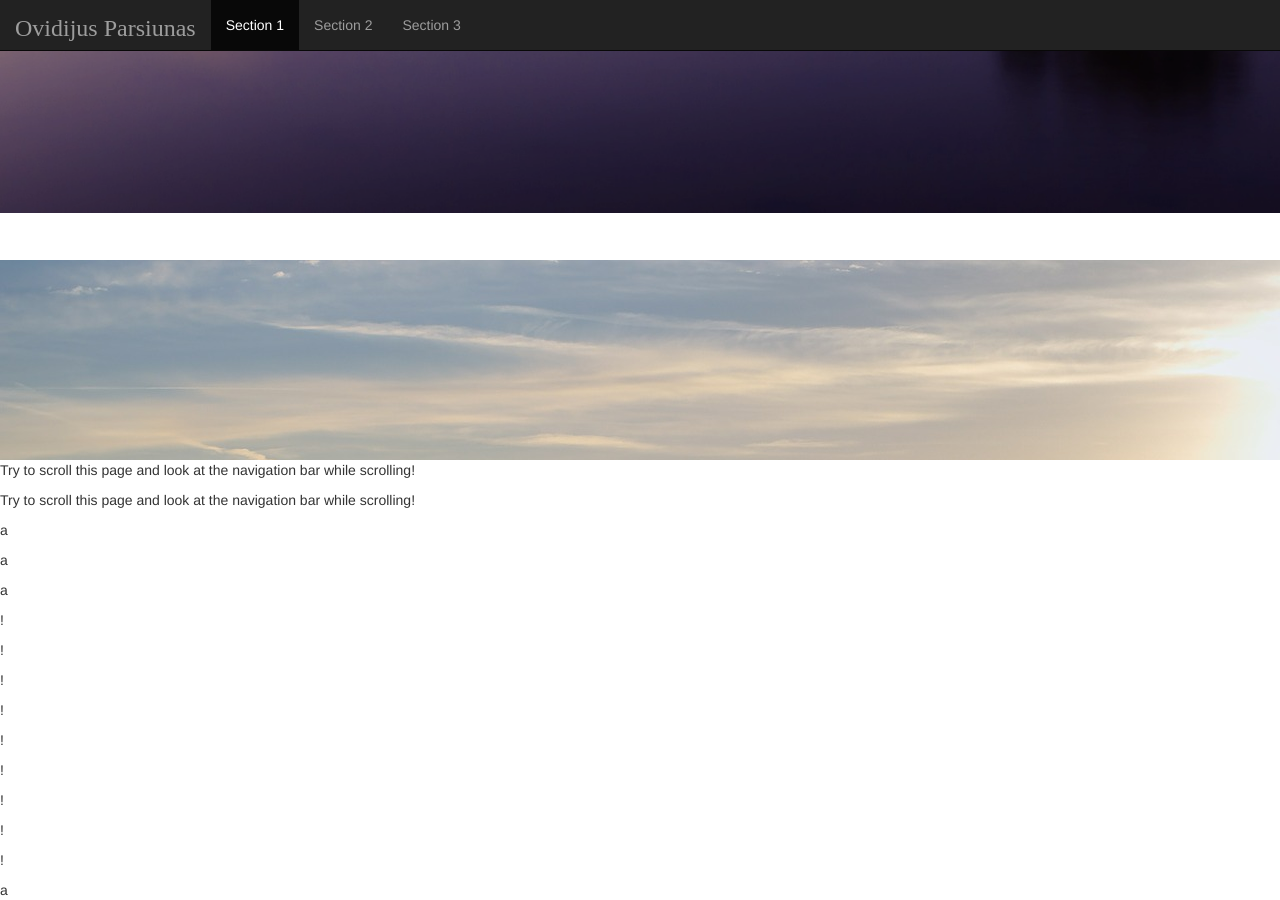
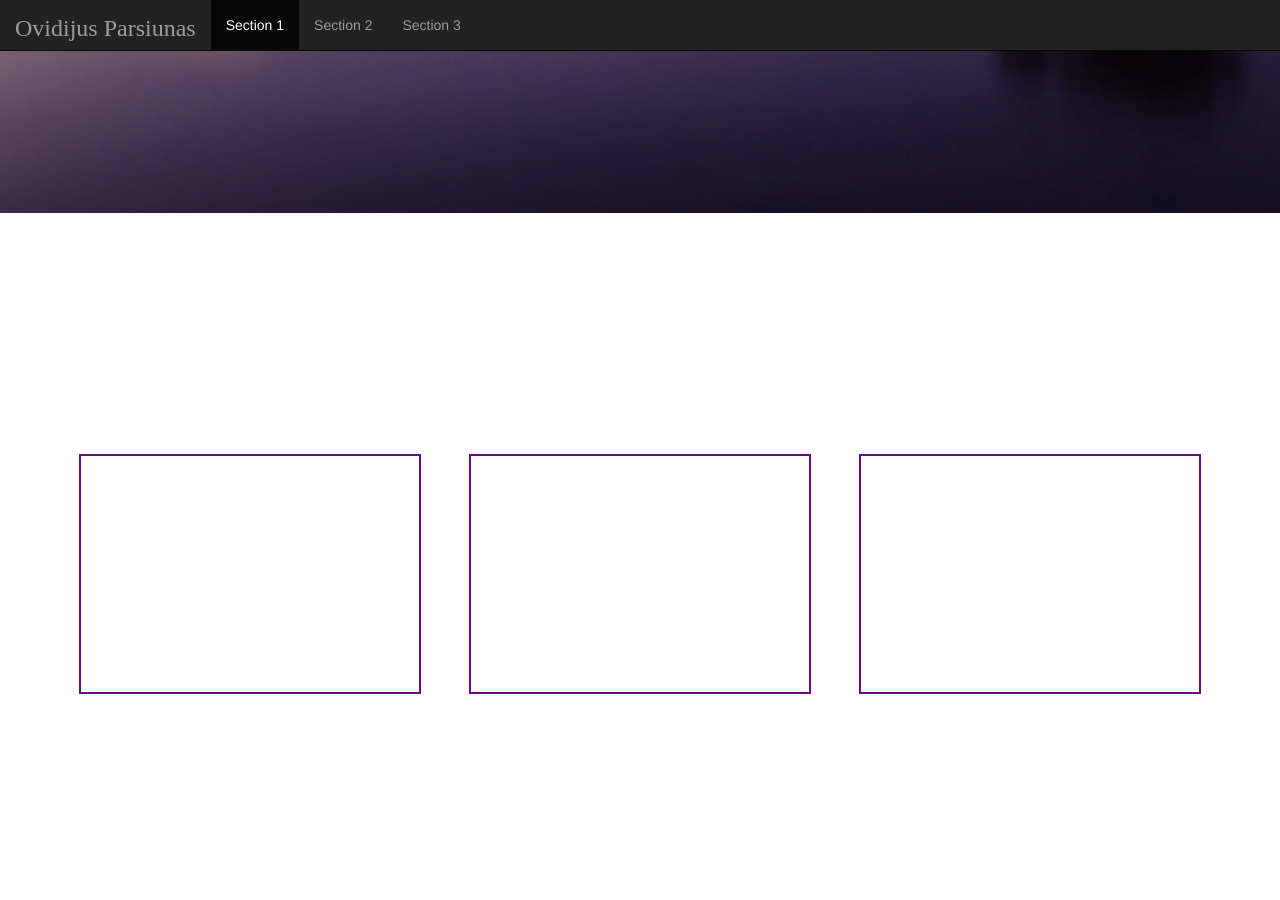
Before and after one commit to OvidijusParsiunas/OvidijusParsiunas.github.io, a Jekyll site: the page index.html, which Jekyll copies as it is, in a window 1280 px wide and 900 px high, scrolled down 687 px. Built offline with Jekyll 4.4.1, drawn with Linux system fonts in a browser that asks for light colours; some of the changed text lies outside the part shown.

Commit message:
Initial framework of section #2

```diff
--- a/css/index.css
+++ b/css/index.css
@@ -20,7 +20,6 @@
   height: 100vh;
 }
 
-
 #parallax{
       height:200px;
       padding-bottom:50px;
@@ -40,6 +39,7 @@
       background-repeat: no-repeat;
       background-position: 50% 50%;
 }
+
 .blur {
   opacity: 0;
   -ms-filter: "progid:DXImageTransform.Microsoft.Alpha(Opacity=0)";
@@ -159,7 +159,18 @@
  /*  font: bold 2em sans-serif;
      line-height: 1;
  */
+ #section1-2{
+   height: 600px;
+ }
+ #section1-5{
+   z-index: 15;
+ }
+
 .headline {
+  display: block;
+  margin-top: 60px;
+  margin-bottom: 0;
+  padding-bottom: 20px;
   text-align: center;
   font: bold sans-serif;
   font-size: 5em;
@@ -167,9 +178,51 @@
   opacity: 0;
 }
 
-.backgroundImage{
-  background-image: url('/media/2.jpg');
-  height: 200px;
+.headline-border{
+  margin: 0 auto;
+  display: block;
+  align-self: center;
+  width: 80%;
+  border-top: 2px solid #A9A9A9;
+  opacity: 0;
+  -webkit-transition: opacity 3s, -webkit-transform 3s;
+  transition: opacity 3s, transform 3s;
+  -webkit-transform: scale(0,1);
+  -ms-transform: scale(0,1);
+  transform: scale(0,1);
+}
+
+.headline-border2{
+  opacity: 1;
+  filter: alpha(opacity=100);
+  -webkit-transform: scale(1);
+  -ms-transform: scale(1);
+  transform: scale(1);
+}
+
+.container{
+  margin: 0 auto;
+}
+
+.motivation{
+  margin: 0 auto;
+  width: 95%;
+  height: 80%;
+  border: 2px solid #6A0888;
+  margin-top: 5%;
+}
+
+
+.fixed-square{
+  width: 20px;
+  height: 20px;
+  left: 80%;
+  position: absolute;
+  top: 95%;
+  z-index: 10;
+  -ms-transform: rotate(45deg); /* IE 9 */
+  -webkit-transform: rotate(45deg); /* Safari */
+  transform: rotate(45deg);
 }
 #square{
   position: absolute;
@@ -185,16 +238,44 @@
   top: 25px;
 }
 
+.visible{
+  opacity: 1;
+}
+
+.profile-picture {
+  display: block;
+  height: 400px;
+  display: inline-block;
+    vertical-align:middle;
+      margin-left: auto;
+      margin-right: auto;
+      padding-right: 100px;
+      z-index: 20;
+ }
+
+.text-stuff{
+  width: 50%;
+  display: inline-block;
+    vertical-align:middle;
+    text-align: left;
+    border-top: 2px solid #e69f86;
+    border-bottom: 2px solid #e69f86;
+
+  }
+
+  .positioning{
+  text-align: center;
+  padding-bottom: 200px;
+}
+
 @media screen and (min-width : 1065px){
   #static-text{ top: 60px; }
   .hovereffect h2 { top: 36%; }
-
 }
 @media screen and (min-width : 845px) and (max-width: 1064px){
   .parent-header-font { font-size: 11px; }
   #static-text{ top: 60px; }
   .hovereffect h2 { top: 36%; }
-
 }
 @media screen and (min-width : 690px) and (max-width: 844px){
     .parent-header-font { font-size: 9px; }
@@ -212,7 +293,3 @@
   .intro-height {height: 50vh; }
   .blurImg {height: 50vh; }
 }
-
-.visible{
-     opacity:1;
-}
--- a/index.html
+++ b/index.html
@@ -66,7 +66,6 @@
   </div>
 -->
 
-
 <section id="section1" class="intro-height hovereffect">
   <img id="square" src="/media/square.jpg" alt="square.jpg">
   <div id="hover" class="blurImg" style="background-image: url(/media/4.jpg);"></div>
@@ -84,9 +83,41 @@
       </ul></h2>
   </div>
 </section>
-<section class="parent-header-font backgroundImage">
- <h1 class="headline">Our ambitions align</h1>
- </section>
+<section id="section1-2">
+  <div class="headline-border" style="margin-top: 5%;"></div>
+  <h1 class="headline">Our Ambitions Align</h1>
+  <div class="custom-container" style="height: 200px">
+  <div class="container">
+    <div class="row">
+    <div class="col-md-4" style="height: 300px;"><div class="motivation"></div></div>
+    <div class="col-md-4" style="height: 300px;"><div class="motivation"></div></div>
+    <div class="col-md-4" style="height: 300px;"><div class="motivation"></div></div>
+    </div>
+  </div>
+</div>
+</section>
+<section id="section1-5" class="parent-header-font" style:"align-items: center;">
+ <h1 class="headline">The Author</h1>
+ <div class="headline-border"></div>
+<div class="positioning">
+<img class="profile-picture" src="media/profile7.jpg" alt="Profile picture">
+<div class="text-stuff">
+  <p>!</p>
+  <p>!!!!!!!!!!!!!!!!!!!!!!!!!!!!!!!!!!!!!!!!!!!!!!!!!!!!!!!!!!!!</p>
+  <p>!</p>
+  <p>!!!!!!!!!!!!!!!!!!!!!!!!!!!!!!!!!!!!!!!!!!!!!!!!!!!!!!!!!!!!!</p>
+  <p>!</p>
+  <p>!</p>
+  <p>!</p>
+  <p>!</p>
+  <p>!!!!!!!!!!!!!!!!!!!!!!!!!!!!!!!!!!!!!!!!!!!!!!!!!!!!!!!!!!!!!</p>
+  <p>!!!!!!!!!!!!!!!!!!!!!!!!!!!!!!!!!!!!!!!!!!!!!!!!!!!!!!!!!!!!</p>
+  <p>!</p>
+  <p>!!!!!!!!!!!!!!!!!!!!!!!!!!!!!!!!!!!!!!!!!!!!!!!!!!!!!!!!!!!!!</p>
+  <p>!</p>
+</div>
+</div>
+</section>
 <section id="section2">
   <p>Try to scroll this page and look at the navigation bar while scrolling!</p>
   <p>Try to scroll this page and look at the navigation bar while scrolling!</p>
--- a/js/index.js
+++ b/js/index.js
@@ -1,6 +1,12 @@
+/*Use possible class for all effects */
 jQuery(document).ready(function() {
     jQuery('.headline').viewportChecker({
-        classToAdd: 'visible animated fadeIn'
+        classToAdd: 'visible animated slideInUp',
+        offset: 100
+       });
+       jQuery('.headline-border').viewportChecker({
+       classToAdd: 'headline-border2',
+       offset: 0
        });
 });
 
```
Also changed, not shown: media/pen.jpg (added), media/profile1.JPG (added), media/profile2.jpg (added), media/profile3.jpg (added), media/profile4.jpg (added), media/profile5.jpg (added), media/profile6.jpg (added), media/profile7.jpg (added), media/profile8.gif (added), media/wallpaper.jpg (added), 1 other file.
